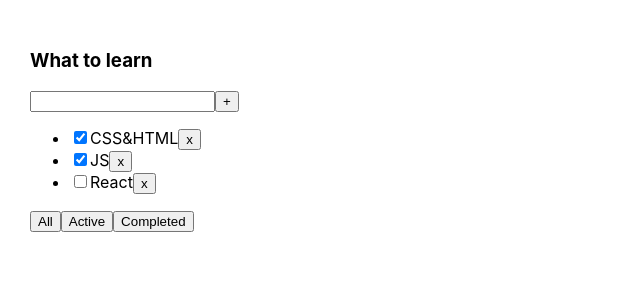
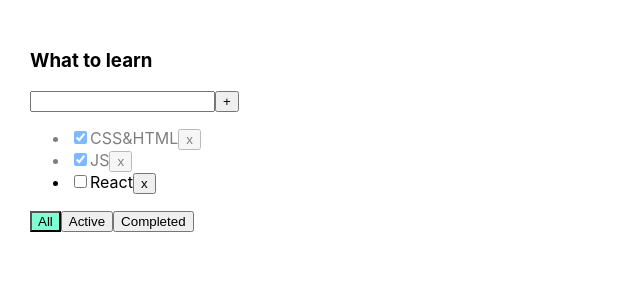
Before and after one commit to TimofeyMelikhov/todo-list, a React (Create React App) app: page / in a window 1280 px wide. Shown: the top 300 px of the page, without its empty margins (0-640 px from the left). Built offline with nearby package versions, Linux system fonts and the light colour scheme.

Commit message:
add events

```diff
--- a/src/App.css
+++ b/src/App.css
@@ -5,3 +5,15 @@
 .App div {
   margin-right: 50px;
 }
+.error {
+  border: red 1px solid;
+}
+.error-message {
+  color: red;
+}
+.active-filter {
+  background-color: aquamarine;
+}
+.is-done {
+  opacity: 0.5;
+}
--- a/src/App.tsx
+++ b/src/App.tsx
@@ -55,6 +55,14 @@
     setFilter(value)
   }
 
+  const changeStatus = (id: string, isDone: boolean) => {
+    let task = tasks.find(task => task.id === id)
+    if (task) {
+      task.isDone = isDone
+    }
+    setTasks([...tasks])
+  }
+
   return (
     <div className="App">
       <Todolist title="What to learn"
@@ -62,6 +70,8 @@
         removeTask={removeTask}
         changeFilter={changeFilter}
         addTask={addTask}
+        changeStatus={changeStatus}
+        filter={filter}
       />
     </div>
   );
--- a/src/components/Todolist.tsx
+++ b/src/components/Todolist.tsx
@@ -1,30 +1,72 @@
-import React, { useState } from "react";
+import React, { useState, ChangeEvent, KeyboardEvent } from "react";
 import { IProps } from "../models/models";
 
-export function Todolist({ title, tasks, removeTask, changeFilter, addTask }: IProps) {
+export function Todolist({
+  title,
+  tasks,
+  removeTask,
+  changeFilter,
+  addTask,
+  changeStatus,
+  filter
+}: IProps) {
 
   const [taskTitle, setTaskTitle] = useState<string>('')
+
+  const [error, setError] = useState<boolean | null>(null)
+
+  const onNewTitleChangeHandler = (e: ChangeEvent<HTMLInputElement>) => {
+    setTaskTitle(e.currentTarget.value)
+  }
+
+  const oneKeyPressHandler = (e: KeyboardEvent<HTMLInputElement>) => {
+    setError(false)
+    if (e.key === 'Enter') {
+      if (taskTitle.trim() !== '') {
+        addTask(taskTitle.trim())
+      } else {
+        setError(true)
+      }
+      setTaskTitle('')
+    }
+  }
+
+  const addNewTask = () => {
+    if (taskTitle.trim() !== '') {
+      addTask(taskTitle.trim())
+      setError(false)
+    } else {
+      setError(true)
+    }
+    setTaskTitle('')
+  }
 
   return (
     <div>
       <h3>{title}</h3>
       <div>
         <input type="text"
+          className={error ? 'error' : ''}
           value={ taskTitle }
-          onChange={e => setTaskTitle(e.currentTarget.value)}
+          onChange={ onNewTitleChangeHandler }
+          onKeyPress={ oneKeyPressHandler }
         />
-        <button onClick={ () => {
-          addTask(taskTitle)
-          setTaskTitle('')
-          }}
+        <button onClick={ addNewTask }
         >+</button>
+        { error && <div className="error-message"> Напишите задачу </div> }
       </div>
       <ul>
         {tasks.map(({ id, isDone, titleTask }) => {
+
+          const onChangeHandlerStatus = (e: ChangeEvent<HTMLInputElement>) => {
+            changeStatus(id, e.currentTarget.checked)
+          }
+
           return (
-            <li key={id}>
+            <li key={id} className={isDone ? 'is-done' : ''}>
               <input type="checkbox"
                 checked={isDone}
+                onChange={onChangeHandlerStatus}
                 />
               <span>{titleTask}</span>
               <button onClick={ () => removeTask(id) }>x</button>
@@ -33,9 +75,9 @@
         })}
       </ul>
       <div>
-        <button onClick={ () => changeFilter('all') }>All</button>
-        <button onClick={ () => changeFilter('active') }>Active</button>
-        <button onClick={ () => changeFilter('completed') }>Completed</button>
+        <button className={filter === 'all' ? 'active-filter' : ''} onClick={ () => changeFilter('all') }>All</button>
+        <button className={filter === 'active' ? 'active-filter' : ''} onClick={ () => changeFilter('active') }>Active</button>
+        <button className={filter === 'completed' ? 'active-filter' : ''} onClick={ () => changeFilter('completed') }>Completed</button>
       </div>
     </div>
   );
--- a/src/models/models.ts
+++ b/src/models/models.ts
@@ -4,6 +4,8 @@
   removeTask: (id: string) => void
   changeFilter: (value: FilterValuesType) => void
   addTask: (taskTitle: string) => void
+  changeStatus: (id: string, isDone: boolean) => void
+  filter: FilterValuesType
 }
 export interface ITasks {
   id: string,
```
